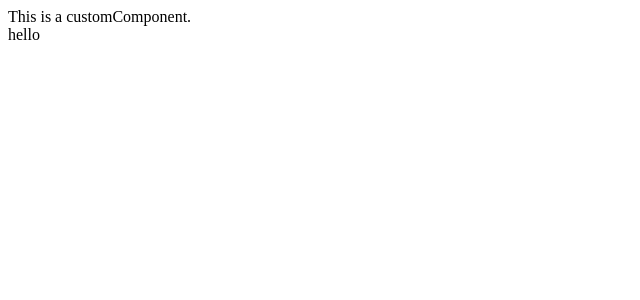
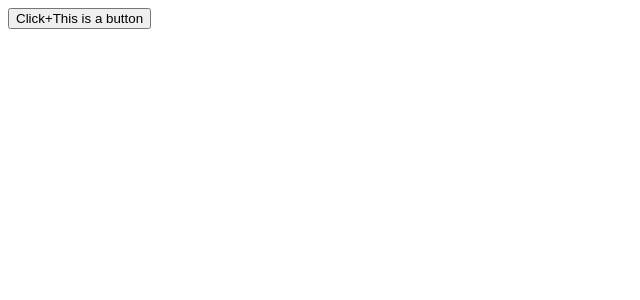
Before and after one commit to Pranshu1852/React_Learning, a React app: page / in a window 1280 px wide. Shown: the top 300 px of the page, without its empty margins (0-640 px from the left). Built offline with nearby package versions, Linux system fonts and the light colour scheme.

Commit message:
Add(feature/Props): Learn about props in react

```diff
--- /dev/null
+++ b/src/App.js
@@ -0,0 +1,13 @@
+import React from "react";
+import Button from "./Button";
+
+const App=()=>{
+    let counter=0;
+    const handleClick=()=>{
+        console.log(++counter);
+    }
+
+    return <Button description="This is a button" clickAction={handleClick}>Click</Button>;
+}
+
+export default App;
--- /dev/null
+++ b/src/Button.js
@@ -0,0 +1,8 @@
+import React from "react";
+
+const Button=(props)=>{
+    const {children, description}= props;
+    return <button onClick={props.clickAction}>{children}+{description}</button>;
+}
+
+export default Button;
--- a/src/index.js
+++ b/src/index.js
@@ -1,5 +1,6 @@
 import React from "react";
 import ReactDOM from "react-dom/client"
+import App from "./App";
 
 
 let flag=true;
@@ -24,4 +25,4 @@ const CustomComponent=()=>{
 
 const root=ReactDOM.createRoot(document.getElementById('root'));
 // root.render(div);
-root.render(<CustomComponent></CustomComponent>);
+root.render(<App/>);
```
